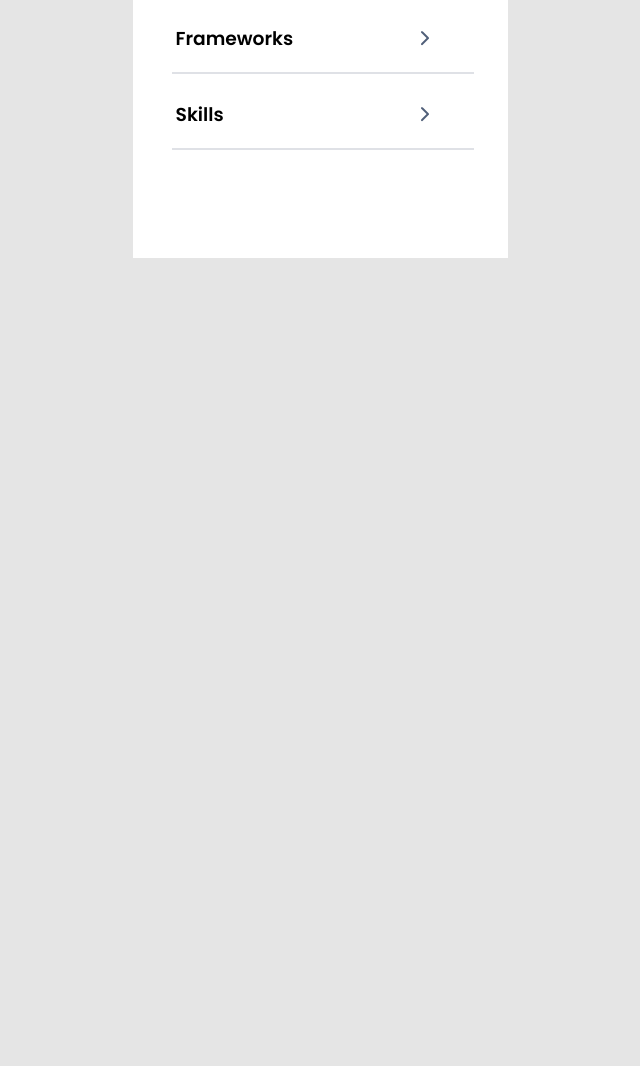
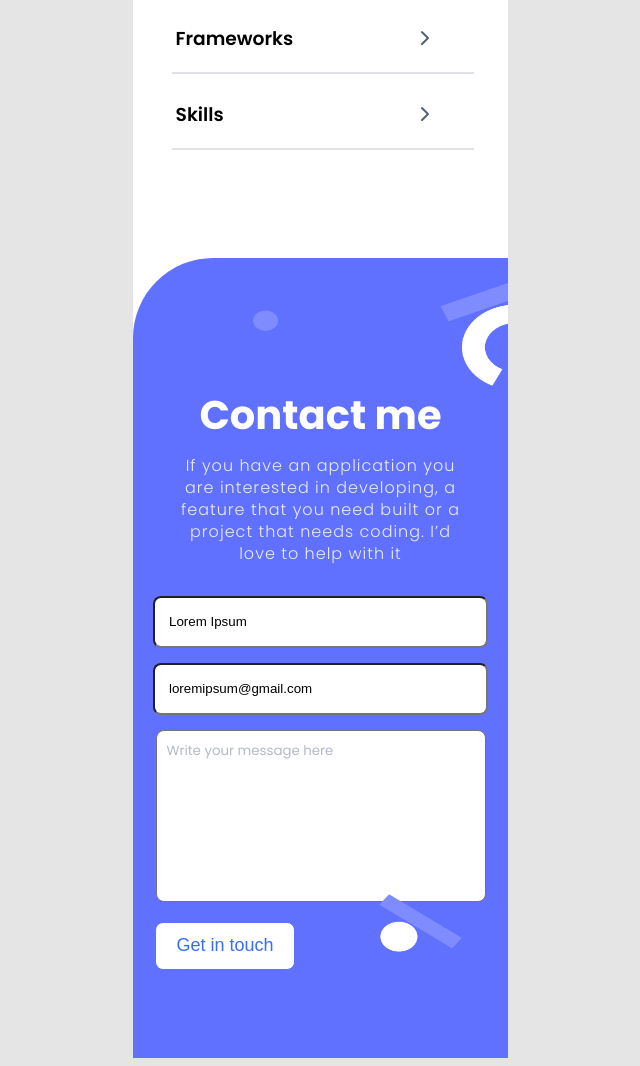
Before and after one commit to ahsannaseem1/Portfolio-Project, a website: page index.html in a window 1280 px wide. Shown: the part 4390-5456 px from the top of the page, without its empty margins (379-1019 px from the left). Before the commit the page ends 4656 px from the top, so only its background shows below. Drawn offline with Linux system fonts and the light colour scheme.

Commit message:
Contact_Section first commit

```diff
--- a/index.html
+++ b/index.html
@@ -198,6 +198,24 @@
                 <div class="line"></div>
             </div>
         </div>
+        <div class="contact_section">
+            <div class="contact_form">
+                <img src="./images/contact.png" alt="">
+                <div class="contact_heading">
+                    <h1>Contact me</h1>
+                    <p>If you have an application you are interested in developing, a feature that you need built or a
+                        project that needs coding. I’d love to help with it </p>
+                </div>
+                <div class="form">
+                    <input type="text" value="Lorem Ipsum">
+                    <input type="text" value="loremipsum@gmail.com">
+                    <textarea name="message" rows="4" cols="50" placeholder="Write your message here"></textarea>
+                </div>
+                <div class="form_button">
+                    <button type="button">Get in touch</button>
+                </div>
+            </div>
+        </div>
     </div>
 </body>
 
--- a/style.css
+++ b/style.css
@@ -85,8 +85,6 @@ h5 {
   border: 1px solid #dfe1e6;
   border-radius: 18px;
   padding: 0;
-
-  /* Remove default padding */
   align-items: flex-start;
 }
 
@@ -304,3 +302,84 @@ button {
   width: 300px;
   border: 1px solid #dfe1e6;
 }
+
+/* --------------------------- Contact Section------------------------- */
+.contact_section{
+  position: relative;
+  height: 800px;
+  background-color: white;
+}
+.contact_form{
+  position: absolute;
+  height: 800px;
+  background-color: #6070ff;
+  border-top-left-radius: 80px;
+  overflow-x: hidden;
+  color: white;
+
+}
+.contact_form img{
+  position: absolute;
+  width: 265px;
+  height: 680px;
+  margin-left: 120px;
+  margin-top: 20px;
+
+}
+
+.contact_heading{
+  display: flex;
+  justify-content: center;
+  align-items: center;
+  flex-direction: column;
+  margin-top: 100px;
+}
+.contact_heading h1{
+  font-size: 40px;
+  margin-bottom: 0;
+}
+.contact_heading p{
+  font-weight: 300;
+  color: #ebebff;
+  padding: 0px 44px;
+  margin-top: 10px;
+  text-align: center;
+  letter-spacing: 1px;
+  line-height: 22px;
+}
+
+.form{
+  display: flex;
+  flex-direction: column;
+  align-items: center;
+}
+.form input {
+  margin-top: 15px;
+  height: 38px;
+  width: 303px;
+  border-radius: 8px;
+  outline: none;
+  padding: 5px 14px;
+}
+
+.form textarea{
+  margin-top: 15px;
+  height: 150px;
+  border-radius: 8px;
+  width: 308px;
+  resize: none;
+  padding: 10px;
+  outline: none;
+  font-family: "poppins",sans-serif;
+}
+
+textarea::placeholder{
+  color: #b3bac5;
+}
+
+.form_button button{
+  margin-left: 22px;
+  font-weight: 300;
+  width: 140px;
+  padding: 10px;
+}
```
Also changed, not shown: images/Microverse-Student-Project-1 (Copy) (Community)/Normal Button/Tertiary/Icons/Icon - Chevron - Right - Larger.png (deleted), images/contact.png (added).
